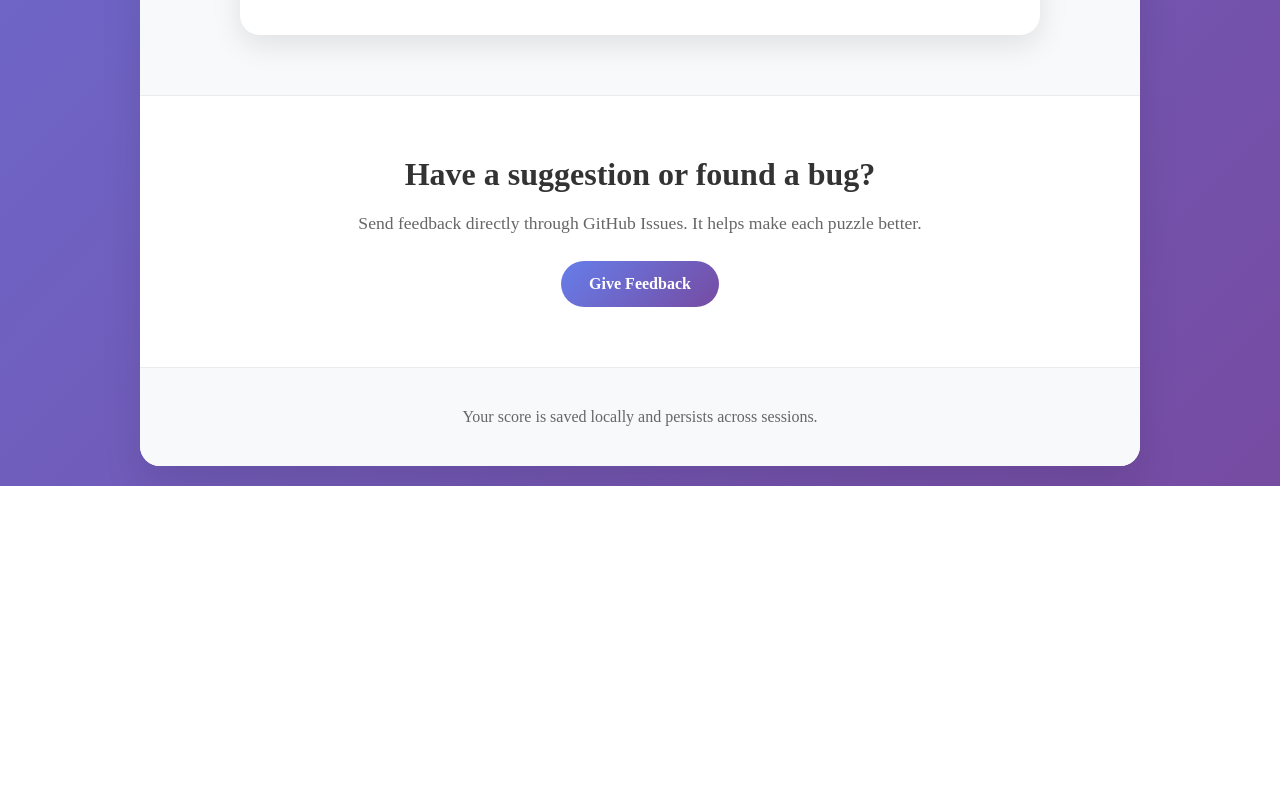
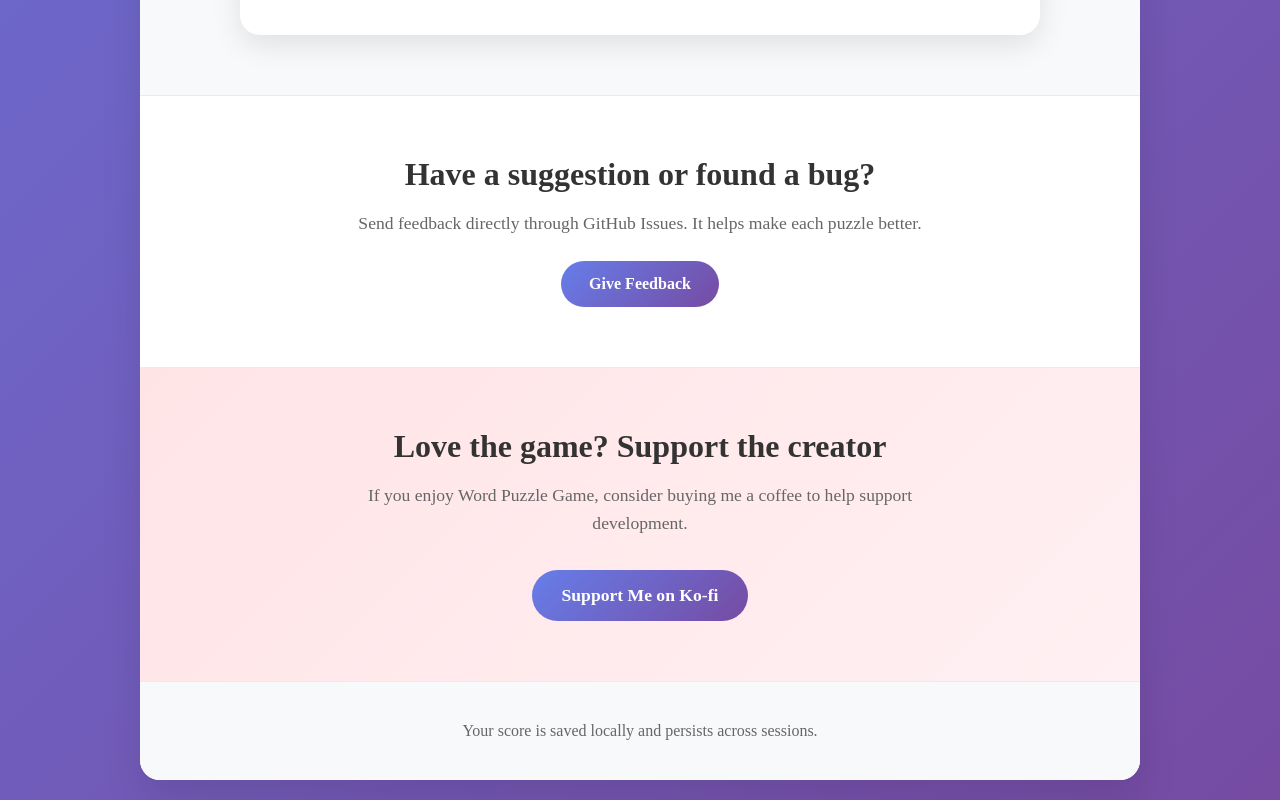
Before and after one commit to joelatwo/solo-clover, a Next.js app: page / in a window 1280 px wide. Shown: the part 1702-2502 px from the top of the page. Before the commit the page ends 2188 px from the top, so only its background shows below. Built offline with nearby package versions, Linux system fonts and the light colour scheme.

Commit message:
Add kofi button

```diff
--- a/src/components/HomePage.module.css
+++ b/src/components/HomePage.module.css
@@ -294,6 +294,27 @@
   box-shadow: 0 5px 15px rgba(102, 126, 234, 0.4);
 }
 
+.support {
+  padding: 60px 40px;
+  text-align: center;
+  background: linear-gradient(135deg, #ffe4e6 0%, #fff0f3 100%);
+  border-top: 1px solid #e9ecef;
+}
+
+.support h2 {
+  margin: 0 0 16px 0;
+  color: #333;
+  font-size: 2rem;
+}
+
+.support p {
+  margin: 0 auto 32px auto;
+  color: #666;
+  max-width: 640px;
+  line-height: 1.6;
+  font-size: 1.1rem;
+}
+
 .footer {
   padding: 40px;
   text-align: center;
@@ -340,6 +361,18 @@
     font-size: 1rem;
   }
 
+  .support {
+    padding: 40px 20px;
+  }
+
+  .support h2 {
+    font-size: 1.6rem;
+  }
+
+  .support p {
+    font-size: 1rem;
+  }
+
   .rules,
   .scoring,
   .gameModes {
--- a/src/components/HomePage.tsx
+++ b/src/components/HomePage.tsx
@@ -90,8 +90,8 @@ export default function HomePage() {
               <div className={styles.modeIcon}>📅</div>
               <h3>Daily Challenge</h3>
               <p>
-                Take on today@aposs unique puzzle. New challenges every day with
-                different word combinations.
+                Take on today&apos;s unique puzzle. New challenges every day
+                with different word combinations.
               </p>
               <div className={styles.modeButton}>Daily Challenge</div>
             </Link>
@@ -114,7 +114,21 @@ export default function HomePage() {
             Give Feedback
           </a>
         </section>
-
+        <section className={styles.support}>
+          <h2>Love the game? Support the creator</h2>
+          <p>
+            If you enjoy Word Puzzle Game, consider buying me a coffee to help
+            support development.
+          </p>
+          <a
+            href="https://ko-fi.com/foreveroom"
+            target="_blank"
+            rel="noreferrer"
+            className={styles.modeButton}
+          >
+            Support Me on Ko-fi
+          </a>
+        </section>
         <footer className={styles.footer}>
           <p>Your score is saved locally and persists across sessions.</p>
         </footer>
--- /dev/null
+++ b/src/components/KoFiButton.tsx
@@ -0,0 +1,59 @@
+"use client";
+"use client";
+
+import { useEffect } from "react";
+
+declare global {
+  interface Window {
+    kofiWidgetOverlay?: {
+      draw: (username: string, config: Record<string, string>) => void;
+    };
+  }
+}
+
+const KOFI_SCRIPT_ID = "kofi-overlay-widget-script";
+
+export const KoFiButton = () => {
+  useEffect(() => {
+    let isMounted = true;
+
+    const drawWidget = () => {
+      if (!isMounted || !window.kofiWidgetOverlay) {
+        return;
+      }
+
+      window.kofiWidgetOverlay.draw("foreveroom", {
+        type: "floating-chat",
+        "floating-chat.position": "left",
+        "floating-chat.donateButton.text": "Support me",
+        "floating-chat.donateButton.background-color": "#00bfa5",
+        "floating-chat.donateButton.text-color": "#fff",
+      });
+    };
+
+    const existingScript = document.getElementById(
+      KOFI_SCRIPT_ID,
+    ) as HTMLScriptElement | null;
+
+    if (existingScript) {
+      if (window.kofiWidgetOverlay) {
+        drawWidget();
+      } else {
+        existingScript.addEventListener("load", drawWidget, { once: true });
+      }
+    } else {
+      const script = document.createElement("script");
+      script.id = KOFI_SCRIPT_ID;
+      script.src = "https://storage.ko-fi.com/cdn/scripts/overlay-widget.js";
+      script.async = true;
+      script.addEventListener("load", drawWidget, { once: true });
+      document.body.appendChild(script);
+    }
+
+    return () => {
+      isMounted = false;
+    };
+  }, []);
+
+  return null;
+};
--- a/src/pages/_app.tsx
+++ b/src/pages/_app.tsx
@@ -2,6 +2,7 @@ import "@/pages/globals.css";
 import type { AppProps } from "next/app";
 import { Inter } from "next/font/google";
 import { GoogleAnalytics } from "@next/third-parties/google";
+import { KoFiButton } from "@/components/KoFiButton";
 
 const inter = Inter({
   subsets: ["latin"],
@@ -20,6 +21,7 @@ export default function App({ Component, pageProps }: AppProps) {
         <GoogleAnalytics gaId={process.env.NEXT_PUBLIC_GA_ID} />
       )}
       <Component {...pageProps} className={inter.variable} />
+      <KoFiButton />
     </>
   );
 }
```
